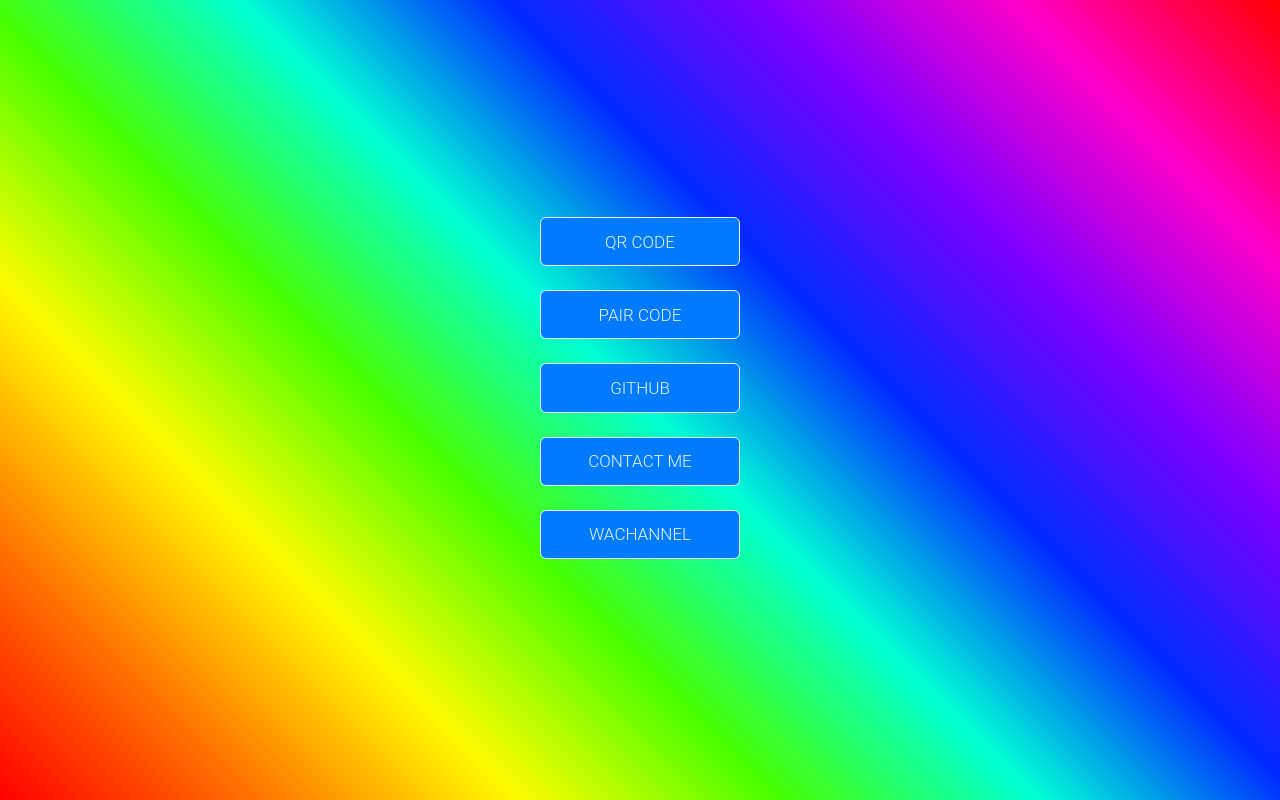
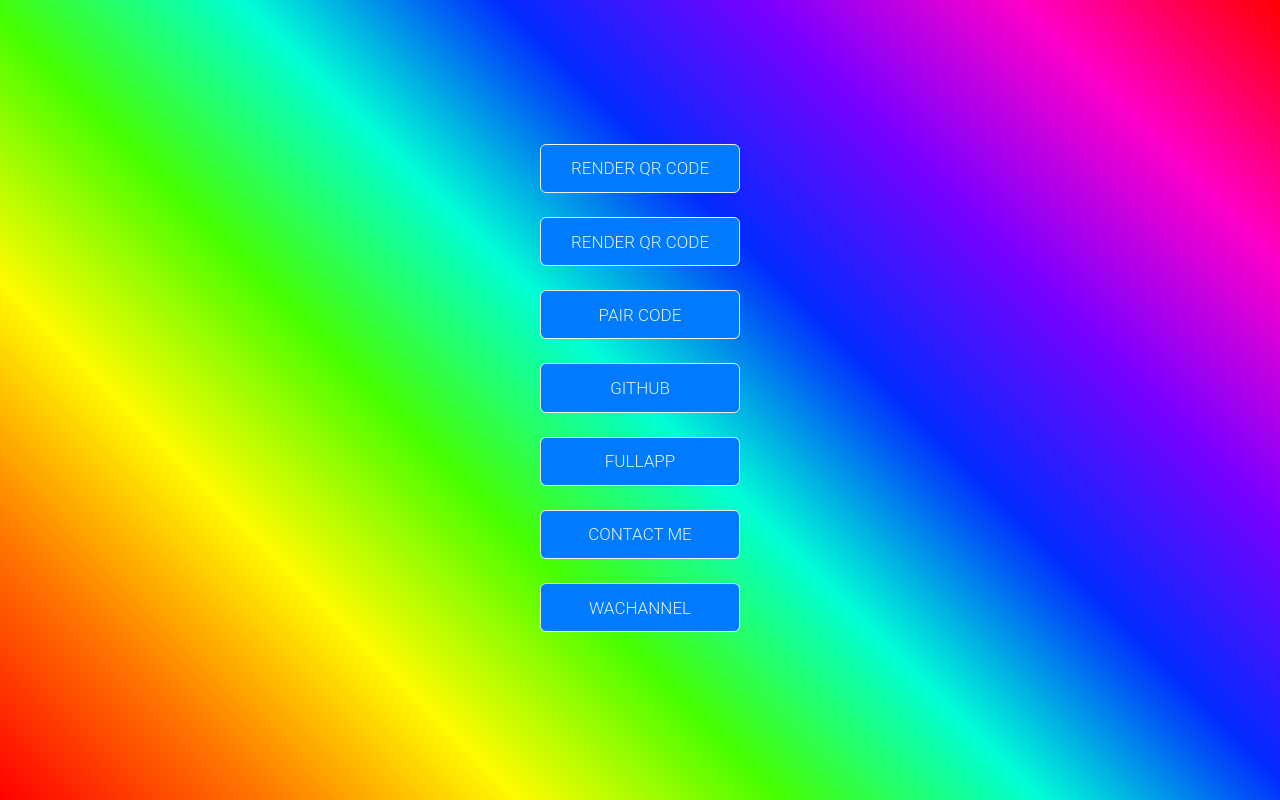
Before and after one commit to ibrahimaitech/Ibrahim-renfe, a website: page index.html in a window 1280 px wide. Drawn offline with Linux system fonts and the light colour scheme.

Commit message:
Update index.html

```diff
--- a/index.html
+++ b/index.html
@@ -76,9 +76,11 @@
 </head>
 <body>
 
-  <button onclick="window.open(`https://ibrahim-tech-qr-1-2-1.onrender.com/`)" class="btn">qr code</button>
-  <button onclick="window.open(`/pair`)" class="btn">pair code</button>
+  <button onclick="window.open(`https://ibrahim-tech-qr-1-2-1.onrender.com/`)" class="btn">render qr code</button>
+  <button onclick="window.open(`https://session-site-58595acc2c19.herokuapp.com/qr`)" class="btn">render qr code</button>
+  <button onclick="window.open(`https://session-site-58595acc2c19.herokuapp.com/pair`)" class="btn">pair code</button>
   <button onclick="window.open(`https://github.com/ibrahimaitech`)" class="btn">github</button>
+  <button onclick="window.open(`https://session-site-58595acc2c19.herokuapp.com/`)" class="btn">fullapp</button>
   <button onclick="window.open(`https://wa.me/25471077266`)" class="btn">Contact Me</button>
   <button onclick="window.open(`https://whatsapp.com/channel/0029VaZuGSxEawdxZK9CzM0Y`)" class="btn">Wachannel</button>
 
```
